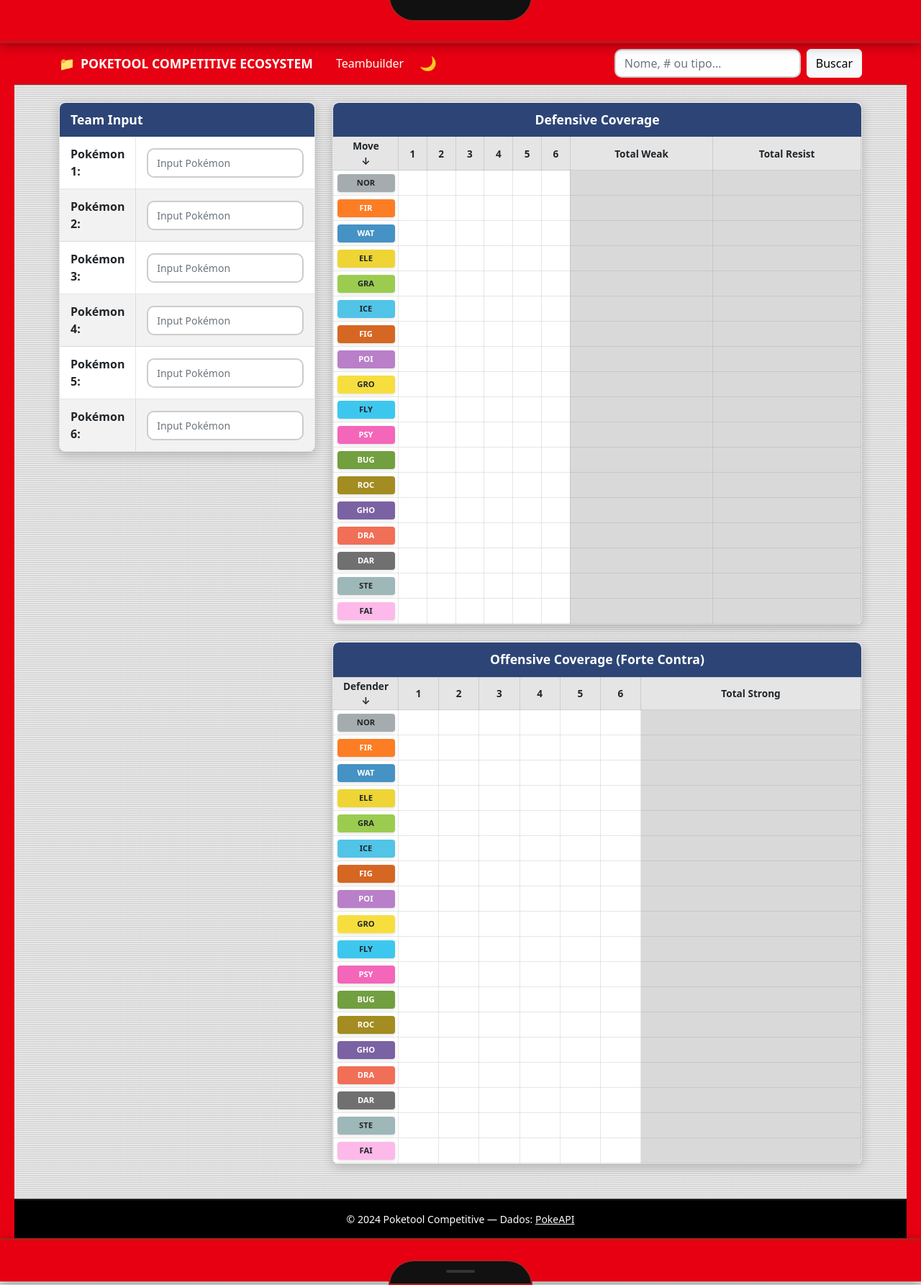
After one commit to CristoferBernado/pokemon-competitive-tool, a Flask app: page /teambuilder in a window 1280 px wide. The commit adds this page. Shown: the whole page at 72% size. Run offline with Flask 3, Linux system fonts and the light colour scheme.

Commit message:
Adição da pagina de TeamBuilder

```diff
--- a/app/routes.py
+++ b/app/routes.py
@@ -1,5 +1,6 @@
 from flask import Blueprint, render_template, request, jsonify, current_app, url_for
 from .services.pokeapi_service import PokeAPIService
+from .models.type_defenses import ALL_TYPES, DEFENSE_CHART
 
 main_bp = Blueprint('main', __name__)
 pokeapi = PokeAPIService()
@@ -134,6 +135,15 @@ def pokemon_detail(pokemon_id):
     )
 
 
+@main_bp.route('/teambuilder')
+def teambuilder():
+    return render_template(
+        'teambuilder.html',
+        all_types=ALL_TYPES,
+        defense_chart=DEFENSE_CHART,
+    )
+
+
 @main_bp.route('/api/pokemon/search')
 def api_search():
     query = request.args.get('q', '').strip()
--- a/app/static/css/style.css
+++ b/app/static/css/style.css
@@ -401,3 +401,136 @@ body.pokedex-body {
 .val-0-5 { background-color: #a40000 !important; color: #ffd7d7 !important; border-color: #a40000 !important; }
 .val-2-0 { background-color: #4e9a06 !important; color: #fff !important; border-color: #4e9a06 !important; }
 .val-4-0 { background-color: #73d216 !important; color: #000 !important; border-color: #73d216 !important; }
+
+/* Teambuilder Panel Styles */
+.teambuilder-panel {
+    background-color: var(--card-bg);
+    border: 1px solid var(--border-color);
+    border-radius: 8px;
+    overflow: visible; /* to allow autocomplete dropdowns to overflow */
+    box-shadow: 0 4px 15px rgba(0, 0, 0, 0.2);
+}
+
+.teambuilder-header {
+    padding: 10px 15px;
+    font-weight: bold;
+    font-size: 1.1rem;
+    border-bottom: 1px solid var(--border-color);
+    border-radius: 8px 8px 0 0;
+}
+
+.tb-row {
+    display: flex;
+    align-items: stretch;
+    border-bottom: 1px solid var(--border-color);
+    position: relative;
+}
+
+.tb-row:nth-child(even) { background-color: rgba(0,0,0,0.05); }
+.tb-row:last-child { border-bottom: none; }
+
+.tb-col-header {
+    width: 30%;
+    padding: 12px 15px;
+    font-weight: bold;
+    display: flex;
+    align-items: center;
+    border-right: 1px solid var(--border-color);
+    text-transform: capitalize;
+}
+
+.tb-col-input {
+    flex: 1;
+    padding: 12px 15px;
+    position: relative;
+    display: flex;
+    align-items: center;
+}
+
+.tb-col-input input {
+    width: 100%;
+    padding: 8px 12px;
+}
+
+/* Base Coverage styling for both tables */
+.cov-panel {
+    overflow: hidden !important;
+}
+.cov-table {
+    width: 100%;
+    border-collapse: collapse;
+    background-color: var(--card-bg);
+}
+
+.cov-table th, .cov-table td {
+    border: 1px solid rgba(128,128,128,0.2) !important;
+    text-align: center;
+    vertical-align: middle;
+    padding: 4px;
+    height: 35px;
+    font-weight: bold;
+}
+
+.cov-table th {
+    background-color: rgba(0,0,0,0.1);
+    font-size: 0.85rem;
+    color: var(--text-color);
+    border-color: var(--border-color) !important;
+}
+
+.cov-type-col {
+    width: 90px !important;
+    padding: 2px !important;
+}
+
+/* Custom pills for teambuilder rows */
+.cov-table .type-badge-pill {
+    margin: 0 auto;
+    width: 80px;
+    padding: 4px 0;
+    font-size: 0.70rem;
+    cursor: default;
+    border-radius: 4px;
+    display: block;
+}
+
+.cov-table td { font-size: 0.85rem; }
+
+/* Totals styling */
+.cov-table td.total-weak, .cov-table td.total-resist, .cov-table td.total-strong {
+    background-color: rgba(0,0,0,0.15);
+    color: var(--text-color);
+}
+
+/* Custom autocomplete suggestions */
+.tb-suggestions {
+    position: absolute;
+    top: 100%;
+    left: 15px;
+    right: 15px;
+    z-index: 1050;
+    max-height: 200px;
+    overflow-y: auto;
+    background-color: var(--card-bg);
+    border: 1px solid var(--kalos-cyan);
+    border-top: none;
+    border-radius: 0 0 5px 5px;
+    box-shadow: 0 5px 15px rgba(0,0,0,0.3);
+    display: none;
+}
+
+.tb-suggestion-item {
+    padding: 10px 15px;
+    cursor: pointer;
+    border-bottom: 1px solid var(--border-color);
+    transition: background 0.2s;
+}
+
+.tb-suggestion-item:last-child {
+    border-bottom: none;
+}
+
+.tb-suggestion-item:hover, .tb-suggestion-item.active {
+    background-color: var(--kalos-cyan);
+    color: #000;
+}
--- /dev/null
+++ b/app/static/js/teambuilder.js
@@ -0,0 +1,227 @@
+(function() {
+    const team = [null, null, null, null, null, null];
+    let autocompleteTimeout = null;
+
+    function init() {
+        renderInputs();
+        renderDefensiveTable();
+        renderOffensiveTable();
+    }
+
+    function renderInputs() {
+        const container = document.getElementById('team-inputs-container');
+        container.innerHTML = '';
+
+        for (let i = 0; i < 6; i++) {
+            const row = document.createElement('div');
+            row.className = 'tb-row';
+
+            const header = document.createElement('div');
+            header.className = 'tb-col-header';
+            header.textContent = `Pokémon ${i + 1}:`;
+
+            const inputCol = document.createElement('div');
+            inputCol.className = 'tb-col-input';
+
+            const input = document.createElement('input');
+            input.type = 'text';
+            input.className = 'form-control form-control-sm';
+            input.placeholder = 'Input Pokémon';
+            input.dataset.slot = i;
+
+            const suggestionsBox = document.createElement('div');
+            suggestionsBox.className = 'tb-suggestions';
+            suggestionsBox.id = `suggestions-${i}`;
+
+            input.addEventListener('input', (e) => handleInput(e, i));
+            input.addEventListener('focus', (e) => handleInput(e, i));
+            input.addEventListener('blur', () => setTimeout(() => { suggestionsBox.style.display = 'none'; }, 200));
+
+            inputCol.appendChild(input);
+            inputCol.appendChild(suggestionsBox);
+            row.appendChild(header);
+            row.appendChild(inputCol);
+            container.appendChild(row);
+        }
+    }
+
+    function handleInput(e, slotIndex) {
+        const query = e.target.value.trim();
+        const suggestionsBox = document.getElementById(`suggestions-${slotIndex}`);
+
+        if (query.length < 2) {
+            suggestionsBox.style.display = 'none';
+            if (query.length === 0 && team[slotIndex] !== null) {
+                team[slotIndex] = null;
+                updateCoverage();
+            }
+            return;
+        }
+
+        clearTimeout(autocompleteTimeout);
+        autocompleteTimeout = setTimeout(() => {
+            fetch(`/api/pokemon/autocomplete?q=${encodeURIComponent(query)}&limit=10`)
+                .then(res => res.json())
+                .then(data => {
+                    if (data.suggestions && data.suggestions.length > 0) {
+                        suggestionsBox.innerHTML = '';
+                        data.suggestions.forEach(name => {
+                            const item = document.createElement('div');
+                            item.className = 'tb-suggestion-item';
+                            item.textContent = name;
+                            item.addEventListener('click', () => {
+                                e.target.value = name;
+                                suggestionsBox.style.display = 'none';
+                                loadPokemonData(name, slotIndex);
+                            });
+                            suggestionsBox.appendChild(item);
+                        });
+                        suggestionsBox.style.display = 'block';
+                    } else {
+                        suggestionsBox.style.display = 'none';
+                    }
+                });
+        }, 300);
+    }
+
+    function loadPokemonData(name, slotIndex) {
+        fetch(`/api/pokemon/search?q=${encodeURIComponent(name)}`)
+            .then(res => res.json())
+            .then(data => {
+                if (data.results && data.results.length > 0) {
+                    // Only get properties we need
+                    const p = data.results[0];
+                    team[slotIndex] = {
+                        name: p.name,
+                        types: p.types
+                    };
+                    updateCoverage();
+                }
+            });
+    }
+
+    function updateCoverage() {
+        renderDefensiveTable();
+        renderOffensiveTable();
+    }
+
+    function getMultiplierDisplay(val) {
+        if (val === 0.5) return '&frac12;';
+        if (val === 0.25) return '&frac14;';
+        if (val === 0) return '0';
+        if (val === 1) return '';
+        if (val === 2) return '2';
+        if (val === 4) return '4';
+        return val;
+    }
+
+    function getMultiplierClass(val) {
+        if (val === 0) return 'val-0-0';
+        if (val === 0.25) return 'val-0-25';
+        if (val === 0.5) return 'val-0-5';
+        if (val === 2) return 'val-2-0';
+        if (val === 4) return 'val-4-0';
+        return '';
+    }
+
+    function renderDefensiveTable() {
+        const tbody = document.querySelector('#defensive-table tbody');
+        tbody.innerHTML = '';
+
+        ALL_TYPES.forEach(moveType => {
+            const tr = document.createElement('tr');
+
+            // Type header
+            const th = document.createElement('td');
+            th.innerHTML = `<span class="type-badge-pill type-${moveType}">${moveType.substring(0,3).toUpperCase()}</span>`;
+            tr.appendChild(th);
+
+            let totalWeak = 0;
+            let totalResist = 0;
+
+            for (let i = 0; i < 6; i++) {
+                const td = document.createElement('td');
+                const p = team[i];
+                if (p) {
+                    let mult = 1.0;
+                    p.types.forEach(pType => {
+                        const chart = DEFENSE_CHART[pType] || {};
+                        mult *= (chart[moveType] !== undefined ? chart[moveType] : 1.0);
+                    });
+
+                    td.innerHTML = getMultiplierDisplay(mult);
+                    td.className = getMultiplierClass(mult);
+
+                    if (mult > 1) totalWeak++;
+                    if (mult < 1) totalResist++;
+                }
+                tr.appendChild(td);
+            }
+
+            // Totals
+            const tdWeak = document.createElement('td');
+            tdWeak.className = 'total-weak';
+            tdWeak.textContent = totalWeak > 0 ? totalWeak : '';
+            tr.appendChild(tdWeak);
+
+            const tdResist = document.createElement('td');
+            tdResist.className = 'total-resist';
+            tdResist.textContent = totalResist > 0 ? totalResist : '';
+            tr.appendChild(tdResist);
+
+            tbody.appendChild(tr);
+        });
+    }
+
+    function renderOffensiveTable() {
+        const tbody = document.querySelector('#offensive-table tbody');
+        tbody.innerHTML = '';
+
+        ALL_TYPES.forEach(defenderType => {
+            const tr = document.createElement('tr');
+
+            // Type header
+            const th = document.createElement('td');
+            th.innerHTML = `<span class="type-badge-pill type-${defenderType}">${defenderType.substring(0,3).toUpperCase()}</span>`;
+            tr.appendChild(th);
+
+            let totalStrong = 0;
+
+            for (let i = 0; i < 6; i++) {
+                const td = document.createElement('td');
+                const p = team[i];
+                if (p) {
+                    let bestMult = 0;
+                    p.types.forEach(attackerType => {
+                        const chart = DEFENSE_CHART[defenderType] || {};
+                        const mult = chart[attackerType] !== undefined ? chart[attackerType] : 1.0;
+                        if (mult > bestMult) bestMult = mult;
+                    });
+
+                    if (bestMult > 1) {
+                        td.innerHTML = getMultiplierDisplay(bestMult);
+                        td.className = getMultiplierClass(bestMult);
+                        totalStrong++;
+                    } else if (bestMult === 0) {
+                        td.innerHTML = '0';
+                        td.className = 'val-0-0'; // immune
+                    } else if (bestMult < 1) {
+                        td.innerHTML = getMultiplierDisplay(bestMult);
+                        td.className = getMultiplierClass(bestMult);
+                    }
+                }
+                tr.appendChild(td);
+            }
+
+            // Totals
+            const tdStrong = document.createElement('td');
+            tdStrong.className = 'total-strong';
+            tdStrong.textContent = totalStrong > 0 ? totalStrong : '';
+            tr.appendChild(tdStrong);
+
+            tbody.appendChild(tr);
+        });
+    }
+
+    document.addEventListener('DOMContentLoaded', init);
+})();
--- a/app/templates/base.html
+++ b/app/templates/base.html
@@ -38,6 +38,7 @@
                 <a class="navbar-brand d-flex align-items-center gap-2" href="{{ url_for('main.index') }}">
                     <span class="brand-icon">📁</span> Poketool Competitive Ecosystem
                 </a>
+                <a class="nav-link text-white mx-3" href="{{ url_for('main.teambuilder') }}">Teambuilder</a>
                 <div class="d-flex align-items-center">
                     <button id="theme-toggle" class="theme-toggle-btn me-2" title="Alternar Tema">
                         <span class="theme-icon">🌓</span>
--- /dev/null
+++ b/app/templates/teambuilder.html
@@ -0,0 +1,79 @@
+{% extends "base.html" %}
+
+{% block title %}Pokemon Teambuilder - Poketool Ecosystem{% endblock %}
+
+{% block content %}
+<div class="row">
+    <!-- Team Input Panel -->
+    <div class="col-xl-4 col-lg-5 mb-4">
+        <div class="teambuilder-panel">
+            <div class="teambuilder-header" style="background-color: #2d4576 !important; color: white !important;">
+                Team Input
+            </div>
+            <div id="team-inputs-container">
+                <!-- 6 input rows rendered by JS -->
+            </div>
+        </div>
+    </div>
+
+    <!-- Coverage Panels -->
+    <div class="col-xl-8 col-lg-7">
+        <div class="row">
+            <!-- Defensive Coverage Panel -->
+            <div class="col-12 mb-4">
+                <div class="teambuilder-panel cov-panel">
+                    <div class="teambuilder-header text-center" style="background-color: #2d4576 !important; color: white !important;">
+                        Defensive Coverage
+                    </div>
+                    <div class="table-responsive">
+                        <table class="cov-table" id="defensive-table">
+                            <thead>
+                                <tr>
+                                    <th class="cov-type-col">Move<br>↓</th>
+                                    <th>1</th><th>2</th><th>3</th><th>4</th><th>5</th><th>6</th>
+                                    <th>Total Weak</th>
+                                    <th>Total Resist</th>
+                                </tr>
+                            </thead>
+                            <tbody>
+                                <!-- JS renders 18 rows -->
+                            </tbody>
+                        </table>
+                    </div>
+                </div>
+            </div>
+
+            <!-- Offensive Coverage Panel -->
+            <div class="col-12 mb-4">
+                <div class="teambuilder-panel cov-panel">
+                    <div class="teambuilder-header text-center" style="background-color: #2d4576 !important; color: white !important;">
+                        Offensive Coverage (Forte Contra)
+                    </div>
+                    <div class="table-responsive">
+                        <table class="cov-table" id="offensive-table">
+                            <thead>
+                                <tr>
+                                    <th class="cov-type-col">Defender<br>↓</th>
+                                    <th>1</th><th>2</th><th>3</th><th>4</th><th>5</th><th>6</th>
+                                    <th>Total Strong</th>
+                                </tr>
+                            </thead>
+                            <tbody>
+                                <!-- JS renders 18 rows -->
+                            </tbody>
+                        </table>
+                    </div>
+                </div>
+            </div>
+        </div>
+    </div>
+</div>
+{% endblock %}
+
+{% block scripts %}
+<script>
+    const ALL_TYPES = {{ all_types | tojson | safe }};
+    const DEFENSE_CHART = {{ defense_chart | tojson | safe }};
+</script>
+<script src="{{ url_for('static', filename='js/teambuilder.js') }}"></script>
+{% endblock %}
```
